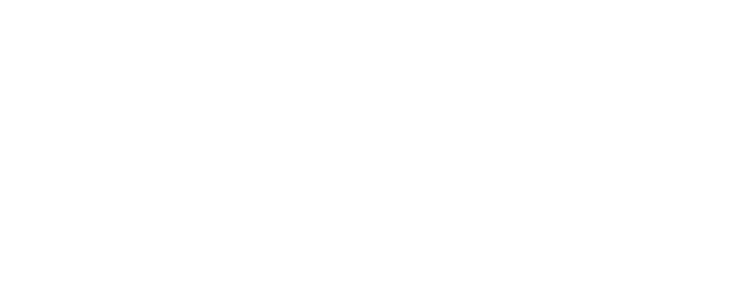
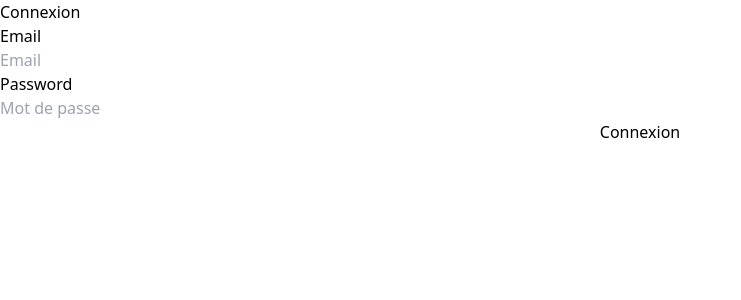
Before and after one commit to Team-Plasma-Shop/team-plasma-shop-client, a React (Create React App) app: page /login in a window 1280 px wide. Before the commit this address had no page. Shown: the top 300 px of the page, without its empty margins (0-741 px from the left). Built offline with nearby package versions, Linux system fonts and the light colour scheme.

Commit message:
:construction: login form works, other changes

```diff
--- a/src/App.tsx
+++ b/src/App.tsx
@@ -1,16 +1,20 @@
-import React from 'react';
 import { BrowserRouter as Router, Route, Routes } from 'react-router-dom';
+
 import HomePage from './pages/homePage';
+import LoginPage from './pages/loginPage';
 import AboutPage from './pages/aboutPage';
 
 function App() {
   return (
-    <Router>
-      <Routes>
-        <Route path="/about" element={<AboutPage />} />
-        <Route path="/" element={<HomePage />} />
-      </Routes>
-    </Router>
+    <div className='background-color'>
+      <Router>
+        <Routes>
+          <Route path="/" element={<HomePage />} />
+          <Route path="/login" element={<LoginPage />} />
+          <Route path="/about" element={<AboutPage />} />
+        </Routes>
+      </Router>
+    </div>
   );
 }
 
--- a/src/components/loginForm.tsx
+++ b/src/components/loginForm.tsx
@@ -1,9 +1,30 @@
-export class LoginForm {
-  public render() {
-    return (
-      <div>
-        <h1>Login Form</h1>
-      </div>
-    );
-  }
+import React from "react";
+import { useForm, SubmitHandler } from "react-hook-form";
+
+interface InputData {
+  email: string;
+  password: string;
 }
+
+const LoginForm: React.FC = () => {
+  const { register, handleSubmit } = useForm<InputData>();
+  const onSubmit: SubmitHandler<InputData> = (data) => console.log(data);
+
+  return (
+    <div>
+      <form onSubmit={handleSubmit(onSubmit)}>
+        <div className="flex flex-col ">
+          <label>Email</label>
+          <input type="email" {...register("email")} placeholder="Email" />
+
+          <label>Password</label>
+          <input type="password" {...register("password")} placeholder="Mot de passe" />
+
+          <button type="submit">Connexion</button>
+        </div>
+      </form>
+    </div>
+  );
+};
+
+export default LoginForm;
--- a/src/pages/aboutPage.tsx
+++ b/src/pages/aboutPage.tsx
@@ -1,7 +1,11 @@
-import React, { FunctionComponent } from 'react';
+import { Component } from 'react';
 
-const AboutPage: FunctionComponent = () => {
-  return <h1>À propos de nous</h1>;
+export default class AboutPage extends Component {
+  public render() {
+    return (
+      <div>
+        <h1>About Page</h1>
+      </div>
+    );
+  }
 };
-
-export default AboutPage;
--- a/src/pages/homePage.tsx
+++ b/src/pages/homePage.tsx
@@ -1,6 +1,6 @@
-import React, { Component } from 'react';
+import { Component } from 'react';
 
-class HomePage extends Component {
+export default class HomePage extends Component {
   public render() {
     return (
       <div>
@@ -9,5 +9,3 @@
     );
   }
 }
-
-export default HomePage;
--- /dev/null
+++ b/src/pages/loginPage.tsx
@@ -0,0 +1,14 @@
+import { Component } from 'react';
+
+import LoginForm from '../components/loginForm';
+
+export default class LoginPage extends Component {
+  public render() {
+    return (
+      <div>
+        <h1>Connexion</h1>
+        <LoginForm />
+      </div>
+    );
+  }
+}
```
